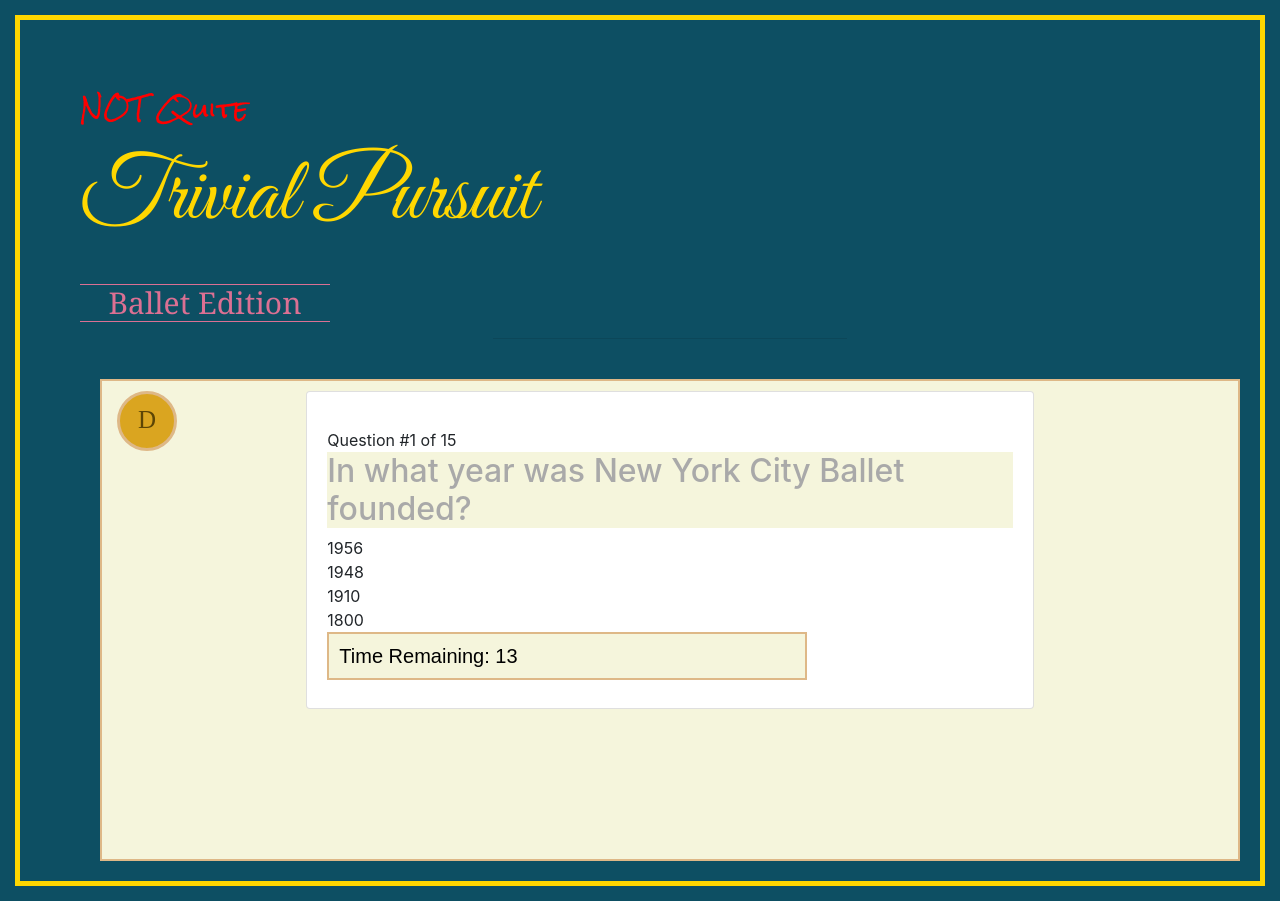
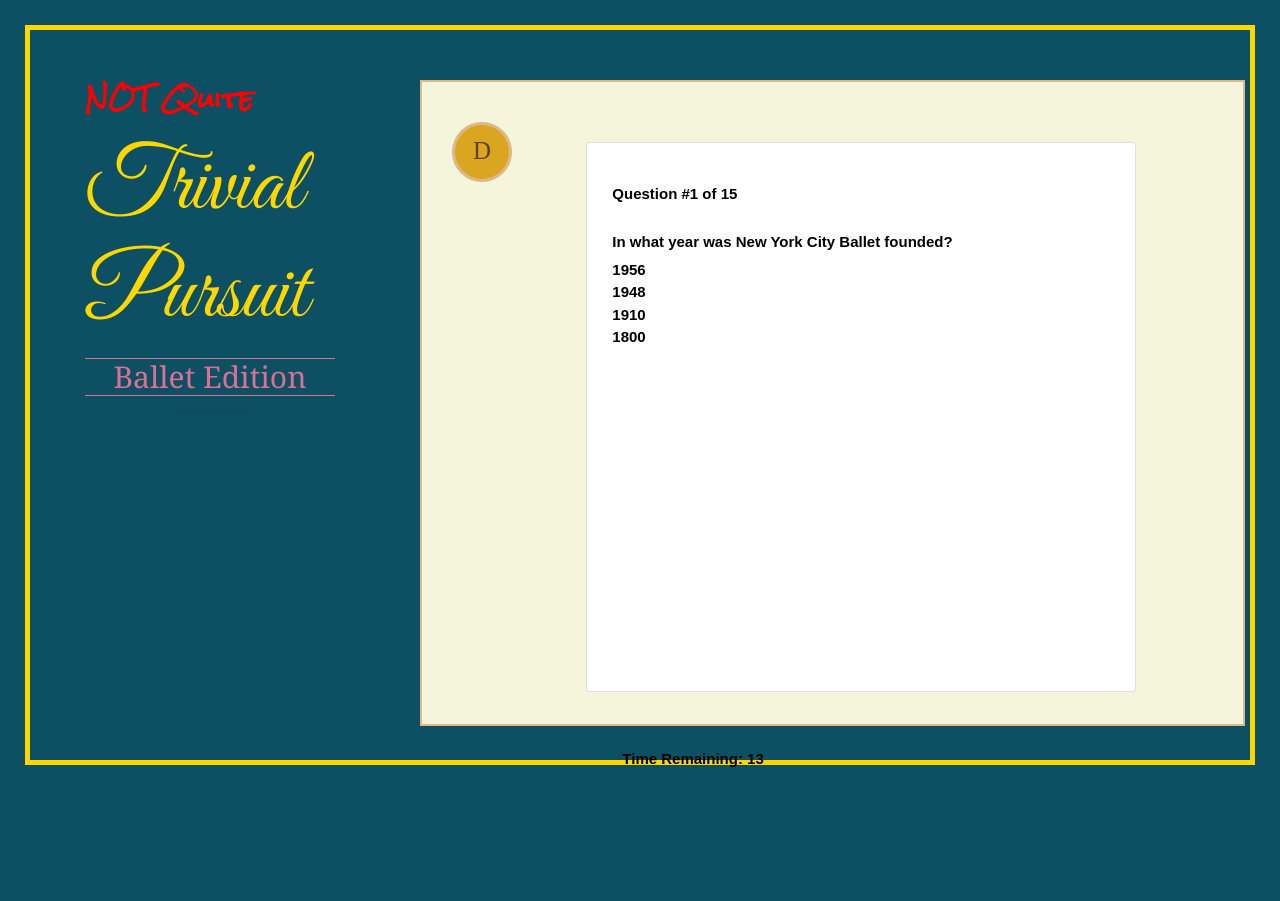
Before and after one commit to DaleP1988/TriviaGame, a plain HTML site: page index.html in a window 1280 px wide. Both pictures are taken after a click on the button "Let's Play!". After the commit the page ends 800 px from the top, so only its background shows below. Drawn offline with nearby package versions, Linux system fonts and the light colour scheme; a web font is replaced by a local one.

Commit message:
final edits

```diff
--- a/assets/css/style.css
+++ b/assets/css/style.css
@@ -2,73 +2,65 @@
 body{
 background-color: rgb(13, 79, 99);
 height: 100%;
-}
-
-.content{
 border-width: 5px       !important;
 border-color: gold    !important;
 border-style: solid;
-margin: 15px             !important;
-padding-bottom: 20px      !important;
+margin: 25px             !important;
+cursor: pointer;
 }
-
 
 #hold {
 
 padding: 20%;
-
-
 }
 
-#held {
-
-margin-left: 60px;
-margin-top: 70px;
-}
 
 #open {
 
 border-style: solid;
 padding:10px;
 margin-bottom: 50px;
-background-color: beige;
+background-color: ivory;
 border-color: burlywood;
 border-width: 2px;
 color:black;
 font-size: 15px;
 text-decoration: none;
 font-family: Arial, Helvetica, sans-serif;
-
-}
-
-p {
-
+margin-left: 230px;
 }
 
 #NQ {
 font-family: 'Rock Salt', cursive      !important;
 color: red                           !important;
 font-size: 25px                         !important;
-
+font-weight: bold;
+margin-left: 130px;
 }
 
 
 h1 {
 font-family: 'Great Vibes', cursive     !important;
 color: gold                           !important;
-
-
 }
 
 #trivial {
 font-size: 90px                         !important;
-
+margin-left: 120px;
 }
 
-h2 {
-color: darkgray;
-background-color: beige;
+#dance1 {
+margin-left: 200px;
+color: palevioletred               !important;
+font-family:Georgia, 'Times New Roman', Times, serif   !important;
+font-size: 30px;
+border-top-style: solid;
+border-bottom-style: solid;
+border-width: 1px;
+text-align: center;
+width: 250px;
 }
+
 
 #dance {
 
@@ -80,54 +72,63 @@
 border-width: 1px;
 text-align: center;
 width: 250px;
-
 }
 
 hr {
 
 width: 30%;
-
-
 }
 
-h3 {
-
-font-family: Arial, Helvetica, sans-serif;
-background-color: beige;
-border-style: solid;
-width: 70%;
-border-width: 2px;
-border-color: burlywood;
-color:black;
-font-size: 20px;
-padding: 10px;
-
-}
 
 h4 {
 color: black;
-font-size: 25px              !important;
+font-size: 15px              !important;
 font-family: 'Times New Roman', Times, serif;
+padding: 10px;
+}
 
+#start-button {    /* play-button fix the h4 tag*/
+font-size: 15px;
+font-family: Arial, Helvetica, sans-serif;
+margin-left: 180px;
+border-style: solid;
+padding: 5px;
+background-color: pink;
+}
+
+#cbody {
+height: 550px;
+width: 550px;
+margin-top: 50px;
+}
+
+#java {
+font-size: 18px                                     !important;
+font-family: 'Times New Roman', Times, serif       !important;
+color: black                                       !important;
+height: 100%;
+padding-left: 25px;
+padding-right: 25px;
+}
+
+header {
+
+margin-top: 50px;
+margin-left: 30px      !important;
+}
+
+#NQ2 {
+font-family: 'Rock Salt', cursive      !important;
+color: red                           !important;
+font-size: 25px                         !important;
+font-weight: bold;
 }
 
 
-#D {
-color: rgb(6, 6, 46);
-background: darkcyan;
-border:burlywood;
-border-style: solid;
-font-size: 25px;
-width: 60px;
-height: 60px;
--webkit-border-radius: 25px;
--moz-border-radius: 25px;
-border-radius: 30px;
-font-family:'Times New Roman', Times, serif;
-text-align: center;
-padding-top: 7px;
+#trivial2 {
+font-size: 90px                         !important;
+}
 
-}
 
 
 #C {
@@ -144,70 +145,112 @@
 font-family:'Times New Roman', Times, serif;
 text-align: center;
 padding-top: 7px;
+margin-top: 30px;
 }
 
-.container {
+
+
+#content {
+background-color: beige;
+border-style: solid;
+border-width: 2px;
+border-color: burlywood;
+padding-top: 10px;
+padding-bottom: 200px;
+padding-left: 30px;
+margin-left: 50px;
+height: 95%;
+}
+
+.contain {
 background-color: beige;
 border-style: solid;
 border-width: 2px;
 border-color: burlywood;
 padding-top: 10px;
 padding-bottom: 150px;
+}
 
+.col-md-9 {
+
+height: 680px;
 
 }
 
 span {
-
 font-family: 'Times New Roman', Times, serif;
 color:black;
-
 }
 
 #arrowNextQuestion {
+display: none;
+block-size: 20%;
+margin-left: 20px;
+}
 
-display: none;
+#left {
+
+top: 22px;
 
 }
 
 
-/* color: ÷lightyellow;
+/* classes and IDs from JS; image styling: ADD HERE ***********************************************/
+
+
+#currentQuestion, .thisChoice, #question, h2,
+h3, #timeLeft, #message, #correctedAnswer, #final,
+#correct, #incorrect, #unanswered, h4, #correctAnswers,
+#incorrectAnswers, #finalMessage, #startOverButton
+
+ {
+font-size: 15px;
+color:black;
+font-weight: bold;
+font-family: Arial, Helvetica, sans-serif;
+margin-left: 20px'
+}
+
+
+#timeLeft {
+
+margin-top: 20px;
+margin-left: 20px;
 
 }
 
-a {
-
-}
-
-h3 {
-
-
-}
-
-h2{
+#image {
 
 
 
 }
 
-h4{
+
+
+@media screen and (max-width: 740px) {
+
+
+#open {
+font-size: 15px   !important;
+display: none;
+}
+
+#trivial {
+font-size: 40px   !important;
+float:left;
+}
+
+#dance1 {
+font-size: 15px   !important;
+float: left;
+display:none;
+
+}
+
+#NQ {
+font-size: 15px   !important;
+float: left;
 
 
 }
-
-span {
-
-
 }
-
-.circle-in {
-
-}
-
-#choreo {
-
-}
-
-#dancers {
-
-}
--- a/assets/javascript/app.js
+++ b/assets/javascript/app.js
@@ -3,11 +3,11 @@
 	answerList: ["1956", "1948", "1910", "1800"],
 	answer: 1
 }, {
-	question: "Who was the founding Director of New York City Ballet?",
+	question: "Who was the founding Director of the New York City Ballet?",
 	answerList: ["George Balanchine", "Agnes de Mille", "William Forsythe", "Lincoln Kirstein"],
 	answer: 0
 }, {
-	question: "What is the name of America's National Ballet Company?",
+	question: "The name of America's National Ballet Company is:",
 	answerList: ["American Ballet Theatre", "American Ballet Company", "Classical Ballet of America", "American National Ballet"],
 	answer: 0
 }, {
@@ -15,7 +15,7 @@
 	answerList: ["Peter Martins", "Ben Stevenson", "Kevin McKenzie", "Gelsey Kirkland"],
 	answer: 2
 }, {
-	question: "At what venue does New York City Ballet dance for the majority of the performance season?",
+	question: "The New York City Ballet dances most of the performance season at:",
 	answerList: ["Joyce Theatre", "Metropolitan Opera House", "Alicy Tully Hall", "New York State Theatre"],
 	answer: 3
 }, {
@@ -23,41 +23,42 @@
 	answerList: ["pointe shoes", "sneakers", "thongs", "ballet flats"],
 	answer: 0
 }, {
-	question: "What is the name of the ballet competition that occurs every four years?",
+	question: "This Ballet Competition takes place every four years:",
 	answerList: ["American Ballet Grand Prix ", "U.S. International Ballet Competition", "American Ballet Competition", "U.S. Ballet Tournament"],
 	answer: 1
 }, {
-	question: "In general, when do ballet company performance seasons begin and end",
-	answerList: ["year around", "fall-winter", "fall-spring", "winter-fall"],
+	question: "In general, when do ballet company performance seasons begin and end?",
+	answerList: ["Year Around", "Fall-Winter", "Fall-Spring", "Winter-Fall"],
 	answer: 2
 }, {
-	question: "What choreographer is credited with expanding on the concept of Neo-Classical Ballet through the use of Movement Technologies?",
+	question: "Which choreographer expanded on the concept of Neo-Classical Ballet through the development of Movement Technologies?",
 	answerList: ["Merce Cunningham", "William Forsythe", "Martha Graham", "George Balanchine"],
 	answer: 1
 }, {
-	question: "There are a few a world-class ballet companies located on the west coast. Which of the below is one of them?",
+	question: "What is the name of the most prestigious ballet company on the west coast of the United States?",
 	answerList: ["Los Angeles Ballet", "Washington Ballet", "Houston Ballet", "San Fransisco Ballet"],
 	answer: 3
 }, {
-	question: "What is the name of the U.K.'s oldest dance comany (founded as a Ballet Company in 1926?",
+	question: "What is the name of the U.K.'s oldest dance company (founded as a Ballet Company in 1926)?",
 	answerList: ["Royal Ballet", "Birmingham Royal Ballet", "English National Ballet", "Rambert Ballet"],
 	answer: 0
 }, {
-	question: "At the court of this royal family ballet performances originated:",
+	question: "Ballet Performances originated in the Courts of this Royal Family:",
 	answerList: ["The Tudors", "The de Medicis", "The Spencers", "The Grands"],
 	answer: 1
 }, {
-	question: "In the second act of this ballet, the Willies (led by Myrtha) dance Albrecht to death",
+	question: "In Act II of this ballet, the Willies (led by Myrtha) dance Albrecht to death:",
 	answerList: ["Coppelia", "Don Quixote", "Swan Lake", "Giselle"],
 	answer: 3
 }, {
-	question: "This ballet was created by George Balanchine on the School of American Ballet:",
+	question: "This ballet was created on the School of American Ballet by George Balanchine:",
 	answerList: ["Serenade", "Symphony in C", "Tarantella", "Mozartiana"],
 	answer: 0
 }, {
-	question: "What is the name of the recently created holiday dedicated to acknowledging and appreciating the hard work of ballet dancers?",
+	question: "This holiday was recently coined to acknowledge and appreciate the hard work of ballet dancers:",
 	answerList: ["Balletpalooza", "Ballet Festival", "World Ballet Day", "National Ballet Day"],
 	answer: 2
+
 }];
 
 var questionTimer;
@@ -85,19 +86,22 @@
 	clearTimeout(questionTimer);
 	newQuestion();
 
+});
 
+$('#startOverBtn').on('click', function(){
+	$(this).hide();
+	newGame();
 });
-//$('#startOverBtn').on('click', function(){
-//	$(this).hide();
-//	newGame();
-//});
 
 function newGame() {
 	$('#finalMessage').empty();
 	$('#correctAnswers').empty();
 	$('#incorrectAnswers').empty();
 	$('#unanswered').empty();
+	$('#startOverBtn').hide();
 	//hide new game button. empty all that had content
+
+	//reset the intervals and the IDs; make sure the start button happens later.
 
 	currentQuestion = 0;
 	correctAnswer = 0;
@@ -107,6 +111,7 @@
 }
 
 function newQuestion() {
+	$('#answerList').empty();
 	$('#message').empty();
 	$('#correctedAnswer').empty();
 	$('#img').empty();
@@ -114,7 +119,7 @@
 	answered = true;
 
 	//sets up new questions & answerList
-	$('#currentQuestion').html('Question #' + (currentQuestion + 1) + ' of ' + triviaQuestions.length);
+	$('#currentQuestion').html('Question #' + (currentQuestion + 1) + ' of ' + (triviaQuestions.length));
 	$('#question').html('<h2>' + triviaQuestions[currentQuestion].question + '</h2>');
 	for (var i = 0; i < 4; i++) {
 		var choices = $('<div>');
@@ -175,26 +180,58 @@
 		answered = true;
 	}
 
-	if (currentQuestion == (triviaQuestions.length - 1)) {
-		setTimeout(scoreboard, 5000);
+	if (currentQuestion === (triviaQuestions.length-1)) {
+		setTimeout(scoreboard);
+		clearTimeout(questionTimer);   //lines 184 - 188 new.
+		$('#finalMessage').empty();
+		$('#correctAnswers').empty();
+		$('#incorrectAnswers').empty();
+		$('#unanswered').empty();
+
 	} else {
 		currentQuestion++;
-		questionTimer = setTimeout(newQuestion, 5000);
-	}
+		questionTimer = setTimeout(newQuestion, 5000);  // additions below. this was original code.
+
 	}
 
+	//if (currentQuestion > (triviaQuestions.length - 1)) {
+	//	endGame();
+//	} else {
+//		currentQuestion++;
+//		questionTimer = setTimeout(newQuestion, 5000);  // additions below. this was original code.
+	}
+
+// function endGame(){								//new from this line to 207, also if endGame()
+// 	$('#timeLeft').empty();
+// 	$('#message').empty();
+// 	$('#correctedAnswer').empty();
+// 	$('#img').empty();
+// 	$('#finalMessage').html("THE END");
+// 	$('#correctAnswers').empty();
+// 	$('#incorrectAnswers').empty();
+// 	$('#unanswered').empty();
+//}
 function scoreboard() {
 		$('#timeLeft').empty();
 		$('#message').empty();
-	$('#correctedAnswer').empty();
-	$('#img').empty();
-
+	//	$('#correctedAnswer').empty();
+	//	$('#img').empty();
+		$('#currentQuestion').empty();
+		$('.thisChoice').empty(); //Clears question page
+		$('#question').empty();
 		$('#finalMessage').html(messages.finished);
 		$('#correctAnswers').html("Correct Answers: " + correctAnswer);
 		$('#incorrectAnswers').html("Incorrect Answers: " + incorrectAnswer);
 		$('#unanswered').html("Unanswered: " + unanswered);
-	$('#startOverBtn').addClass('reset').show().html('Start Over?')
-		.click(function () {
-			newGame();
-		});
+		$('#arrowNextQuestion').hide();
+		//$('#startOverBtn').html('Start Over?');
+
 }
+	// $('#startOverBtn').click(newGame);
+	// $('#startOverBtn').click(function() {console.log('clicked')});
+
+	//use show from jquery
+//}
+
+
+$('#startOverBtn').click(newGame);
--- a/index.html
+++ b/index.html
@@ -21,93 +21,89 @@
 <body>
 
 
-<div class="content">
-<div id="held">
+
 <header>
+</header>
 
-        <p id="NQ" >NOT Quite</p>
+<div class="container"  id="content1">
+    <div class="row">
+        <div class= "col-md-3">
+            <p id="NQ2" >NOT Quite</p>
 
-    <h1 id="trivial">Trivial Pursuit</h1>
-   <br>
+        <h1 id="trivial2">Trivial Pursuit</h1>
 
         <h1 id="dance">Ballet Edition</h1>
         <hr>
-
-</header>
-
-<br>
+    </div>
 
 
-<div class="container">
-
+    <div class="col-md-9">
+         <div class="container" id="content">
               <div class="row">
                    <div class="col-sm-2 col-md-2">
                          <div class="circle" id="C">D
                         </div>
                     </div>
+
                     <div class="col-sm-8 col-md-8">
-<button class="button" id="start-button"><h4>Let's Play!</h4></button>
-      <div class="card">
+                        <div class="card" id="cbody">
                              <div class="card-body">
+
                                 <span id= "cq"></span>
                                 <p class="card-text" id="choreo"></p>
+              </div>
 
-        <div class="java">
+                                <div class="container" id="java">
+                                <button class="button" id="start-button"><h4>Let's Play!</h4></button>
 
                                     <div id="currentQuestion"></div>
+                                    <br>
 
                                     <div id="question"></div>
 
                                     <div id="answerList"></div>
 
+                                    <div id="message"></div>
+
+                                    <div id="correctedAnswer"></div>
+
+                                    <div id="img" style="height:150px;width:100px;"></div>
+								<br>
+								<br>
+								<br>
+								<br>
 									<div id="finalMessage"></div>
-
+								<br>
                             	   <div id="correctAnswers"></div>
 
                                     <div id="incorrectAnswers"></div>
 
                                     <div id="unanswered"></div>
 
-          <div id="message"></div>
-
-          <div id="correctedAnswer"></div>
-
-          <div id="img"></div>
-
+                                </div>
+                                    <br>
+                                    <br>
+                                    <br>
+                                    <br>
+                                    <div class="container" id="left">
                                     <div id="timeLeft"></div>
-
+									<i class="far fa-arrow-alt-circle-right" id="arrowNextQuestion"></i>
 									<div id="startOverBtn"></div>
-
-          <i class="far fa-arrow-alt-circle-right" id="arrowNextQuestion"></i>
+                                    </div>
+                                </div>
+                            </div>
+                        </div>
 
                     </div>
 
         </div>
     </div>
-</div>
-</div>
-</div>
-</div>
+
+
 
 <script src="https://code.jquery.com/jquery.js"></script>
 <script type="text/javascript" src="assets/javascript/app.js"></script>
 
-<!--<script type="text/javascript" src="https://ajax.googleapis.com/ajax/libs/jquery/3.3.1/jquery.min.js"></script>
-<script src="https://cdnjs.cloudflare.com/ajax/libs/popper.js/1.14.0/umd/popper.min.js"></script>
-
-
-<script src="https://maxcdn.bootstrapcdn.com/bootstrap/4.1.0/js/bootstrap.min.js"></script>
-<script src="https://code.jquery.com/jquery-3.3.1.slim.min.js" integrity="sha384-q8i/X+965DzO0rT7abK41JStQIAqVgRVzpbzo5smXKp4YfRvH+8abtTE1Pi6jizo" crossorigin="anonymous"></script>
-<script src="https://cdnjs.cloudflare.com/ajax/libs/popper.js/1.14.3/umd/popper.min.js" integrity="sha384-ZMP7rVo3mIykV+2+9J3UJ46jBk0WLaUAdn689aCwoqbBJiSnjAK/l8WvCWPIPm49" crossorigin="anonymous"></script>
-
-Latest compiled JavaScript -->
 
 </body>
 </html>
-
-<!--
-
-    circle class not working
-    css not displaying
-
--->
```
Also changed, not shown: enter.html (+4 -11 lines), assets/images/question2.jpg, assets/images/question4.jpg, assets/images/question5.jpg, assets/images/question6.jpg, assets/images/question9.jpg, 2 other files. Lines whose indentation alone changed are shown as unchanged.
